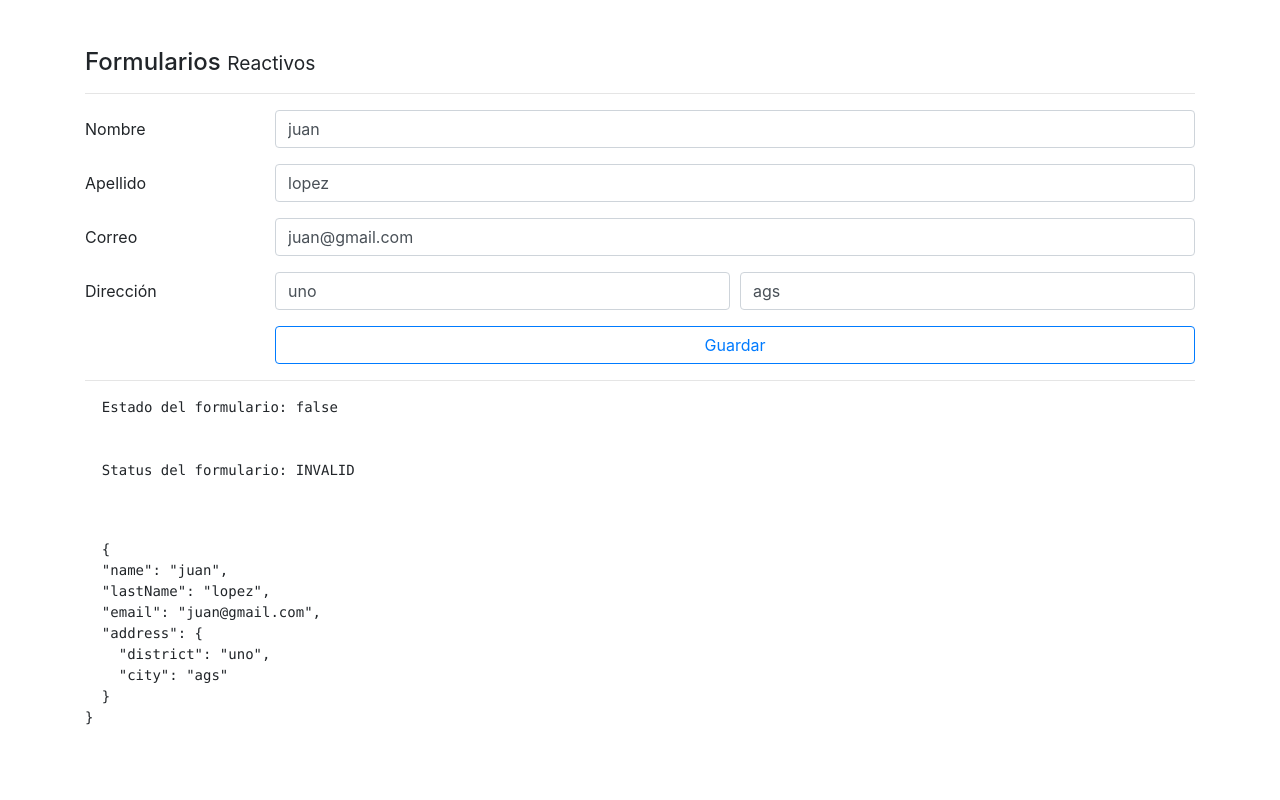
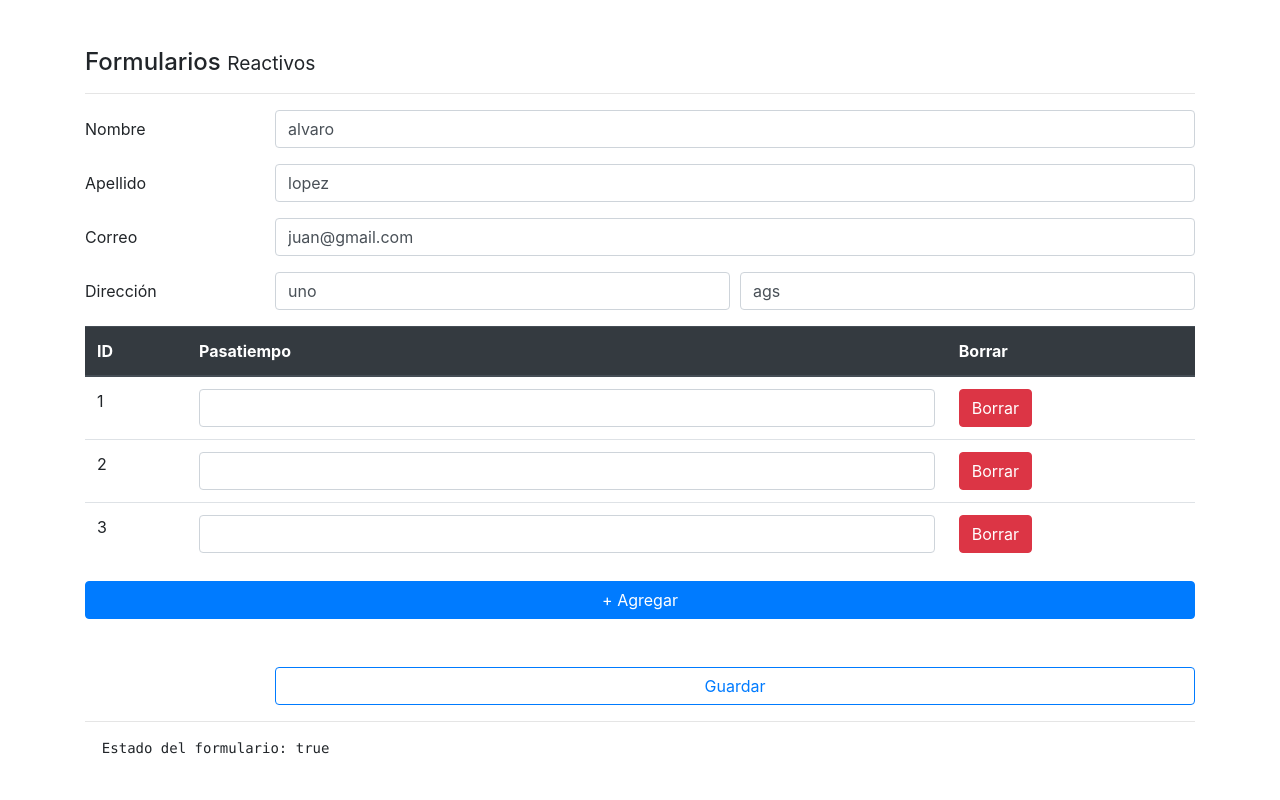
Before and after one commit to juanma77/spa-forms-validation-template-aproximation, an Angular app: page /reactive in a window 1280 px wide. Shown: the top 800 px of the page. Built offline with nearby package versions, Linux system fonts and the light colour scheme.

Commit message:
using formArrayName to stablish relationship bewteen a set of elements

```diff
--- a/src/app/pages/reactive/reactive.component.html
+++ b/src/app/pages/reactive/reactive.component.html
@@ -47,6 +47,7 @@
     </div>
   </div>
 
+  <!-- Para campos compuesto como direccion (que tiene distrito y ciduad) usar el formGroupName-->
   <div class="form-group row" formGroupName="address">
     <label class="col-2 col-form-label">Dirección</label>
     <div class="form-row col">
@@ -78,6 +79,51 @@
     </div>
   </div>
 
+  <!-- Para elementos como checkbox usar el formArrayName; usar ademas el [formControlName] para apuntar al primer, segundo, n elemento -->
+  <div class="row">
+    <div class="col">
+
+      <table class="table">
+        <thead class="thead-dark">
+          <tr>
+            <th>
+              ID
+            </th>
+
+            <th>
+              Pasatiempo
+            </th>
+
+            <th>
+              Borrar
+            </th>
+          </tr>
+
+        </thead>
+
+        <tbody formArrayName="hobbies">
+          <tr *ngFor="let control of hobbies.controls; let i = index">
+
+            <td> {{ i + 1 }} </td>
+            <td>
+              <input type="text" class="form-control" [formControlName]="i">
+            </td>
+            <td>
+
+              <button class="btn btn-danger">Borrar</button>
+
+            </td>
+
+          </tr>
+        </tbody>
+
+      </table>
+
+      <button type="button" class="btn btn-primary mt-3 mb-5 btn-block">+ Agregar</button>
+
+    </div>
+  </div>
+
 
 
   <div class="form-group row">
--- a/src/app/pages/reactive/reactive.component.ts
+++ b/src/app/pages/reactive/reactive.component.ts
@@ -1,5 +1,5 @@
 import { Component, OnInit } from '@angular/core';
-import { FormGroup, FormBuilder, Validators } from '@angular/forms';
+import { FormGroup, FormBuilder, Validators, FormArray } from '@angular/forms';
 
 @Component({
   selector: 'app-reactive',
@@ -29,13 +29,20 @@ export class ReactiveComponent implements OnInit {
       name: [ '', [ Validators.required, Validators.minLength(5) ] ],
       lastName: [ '', [ Validators.required, Validators.minLength(5) ] ],
       email: [ '', [ Validators.required, Validators.pattern('[a-z0-9._%+-]+@[a-z0-9.-]+\.[a-z]{2,3}$') ] ],
+
       address : this.formBuilder.group({
 
         district: [ '', Validators.required ],
         city: [ '', Validators.required ]
 
 
-      })
+      }),
+
+      hobbies: this.formBuilder.array([
+        [],
+        [],
+        []
+      ])
 
     });
 
@@ -113,7 +120,7 @@ export class ReactiveComponent implements OnInit {
     //this.forma.setValue({
     this.forma.reset({
 
-      name: 'juan',
+      name: 'alvaro',
       lastName: 'lopez',
       email: 'juan@gmail.com',
       address: {
@@ -128,6 +135,13 @@ export class ReactiveComponent implements OnInit {
 
   }
 
+  // Para hacer referencia al formArrayName
+  public get hobbies() {
+
+    return this.forma.get('hobbies') as FormArray;
+
+  }
+
 
 
 }
```
